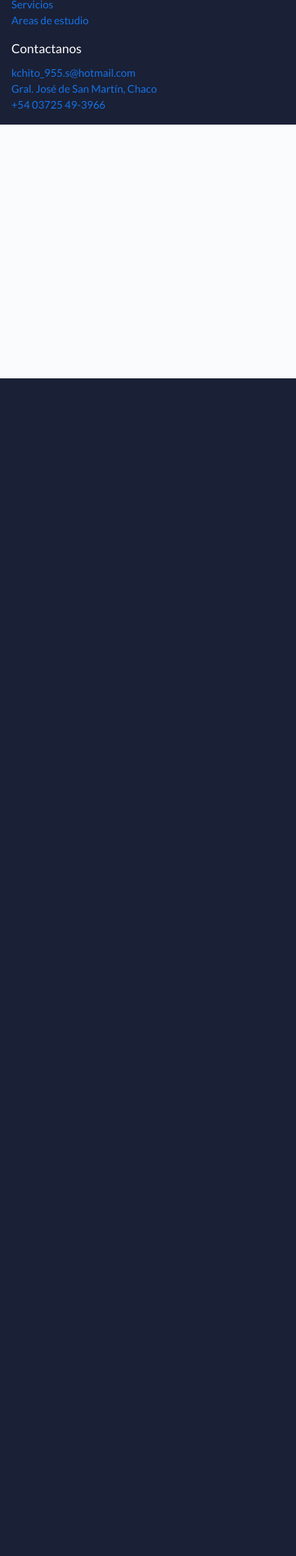
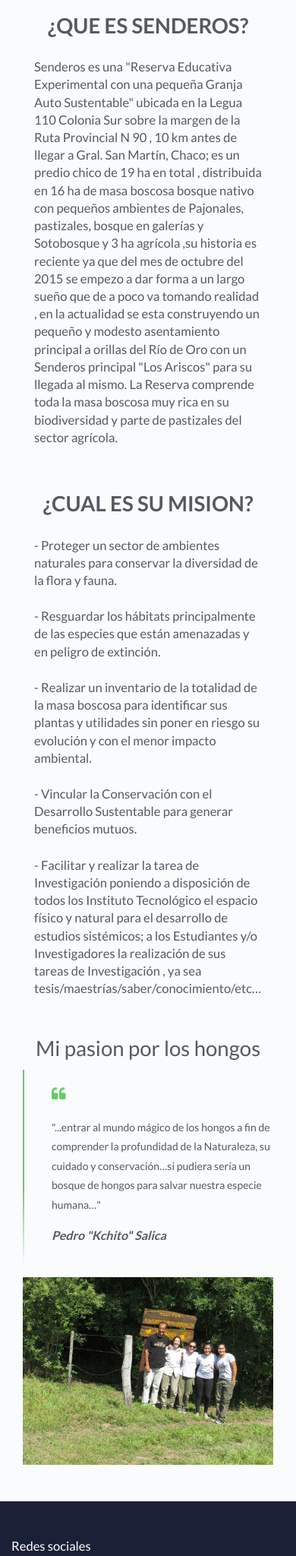
Before and after one commit to redmor1/Proyecto-Final-Reserva, a Django app: page /quienes_somos/ in a window 390 px wide. Shown: the part 346-2394 px from the top of the page at 76% size. Before the commit the page ends 844 px from the top, so only its background shows below. Run offline with Django 4.2, Linux system fonts and the light colour scheme; some libraries are stand-ins or nearby versions.

Commit message:
Agregar pagina cruda de quienes_somos.html

```diff
--- a/reserva/static/css/styles.css
+++ b/reserva/static/css/styles.css
@@ -54,3 +54,58 @@ ul.post-meta li {
     overflow:hidden
 
 }
+
+
+blockquote {
+    position: relative;
+    text-align: left;
+    padding: 1.2em 0 2em 38px;
+    border: none;
+    margin: 20px auto 20px;
+    max-width: 800px;
+    width:100%;
+    display: block;
+}
+
+blockquote:after {
+    content: "";
+    display: block;
+    width: 2px;
+    height: 100%;
+    position: absolute;
+    left: 0;
+    color: #66cc66;
+    top: 0;
+    background: -moz-linear-gradient(top,#66cc66 0%,#66cc66 60%,rgba(255,255,255,0) 100%);
+    background: -webkit-linear-gradient(top,#66cc66 0%,#66cc66 60%,rgba(255,255,255,0) 100%);
+    /* background: linear-gradient(to bottom,#66cc66 0%,#66cc66 60%,rgba(255,255,255,0) 100%); */
+}
+
+blockquote:before {
+    content:"\f10d";
+    font-family: "fontawesome";
+    font-size: 20px;
+    display: block;
+    margin-bottom: 0.8em;
+    font-weight: 400;
+    color: #66cc66;
+}
+
+blockquote > cite,
+blockquote > p > cite {
+    display: block;
+    font-size: 16px;
+    line-height: 1.3em;
+    font-weight: 700;
+    font-style: normal;
+    margin-top: 1.1em;
+    letter-spacing: 0;
+    font-style:italic;
+}
+
+
+.imagen {
+
+    width:100%;
+    overflow:hidden;
+}
--- a/reserva/templates/base.html
+++ b/reserva/templates/base.html
@@ -9,6 +9,7 @@
     <link rel="stylesheet" type="text/css" href="{% static 'css/styles.css' %}">
     <link rel="stylesheet" href="https://cdn.jsdelivr.net/npm/bootstrap@4.0.0/dist/css/bootstrap.min.css" integrity="sha384-Gn5384xqQ1aoWXA+058RXPxPg6fy4IWvTNh0E263XmFcJlSAwiGgFAW/dAiS6JXm" crossorigin="anonymous">
     <link rel="icon" href="{% static 'img/senderos.ico' %}">
+    <link rel="stylesheet" href="https://cdnjs.cloudflare.com/ajax/libs/font-awesome/4.7.0/css/font-awesome.min.css">
         	<!-- Fonts and icons -->
 	<script src="{% static 'js/plugin/webfont/webfont.min.js' %}"></script>
 	<script>
--- a/reserva/templates/quienes_somos.html
+++ b/reserva/templates/quienes_somos.html
@@ -1,6 +1,76 @@
 {% extends 'base.html' %}
+{% load static %}
+
+{% block content %}
+<div class="container row ml-auto mr-auto">
+    <div class="col-md-12">
+        <div class="p-3 p-md-5 text-white rounded mt-5">
+            <img class="sidebar-image" src="{% static 'img/examples/product10.jpeg' %}">
+        </div>
+    </div>
 
 
-{% block content %}
+      <div class="col-md-12">
+        <h1 class="text-center fw-bold mb-4">¿QUE ES SENDEROS?</h1>
+        <div class="col-md-8 ml-auto mr-auto">
+            <p class="h4">Senderos es una "Reserva Educativa Experimental con una pequeña
+                Granja Auto Sustentable" ubicada en la Legua 110 Colonia Sur sobre la
+                margen de la Ruta Provincial N 90 , 10 km antes de llegar a Gral. San
+                Martín, Chaco; es un predio chico de 19 ha en total , distribuida en 16
+                ha de masa boscosa bosque nativo con pequeños ambientes de Pajonales,
+                pastizales, bosque en galerías y Sotobosque y 3 ha agrícola ,su historia
+                es reciente ya que del mes de octubre del 2015 se empezo a dar forma a
+                un largo sueño que de a poco va tomando realidad , en la actualidad se
+                esta construyendo un pequeño y modesto asentamiento principal a orillas
+                del Río de Oro con un Senderos principal "Los Ariscos" para su llegada al
+                mismo.
+
+                La Reserva comprende toda la masa boscosa muy rica en su
+                biodiversidad y parte de pastizales del sector agrícola.</p>
+        </div>
+      </div>
+      <div class="col-md-12">
+        <h1 class="text-center fw-bold mb-4 mt-5">¿CUAL ES SU MISION?</h1>
+        <div class="col-md-8 ml-auto mr-auto">
+            <p class="h4 mb-4">- Proteger un sector de ambientes naturales para conservar la
+                diversidad de la flora y fauna.</p>
+
+            <p class="h4 mb-4">- Resguardar los hábitats principalmente de las especies que están
+                amenazadas y en peligro de extinción.</p>
+
+            <p class="h4 mb-4">- Realizar un inventario de la totalidad de la masa boscosa para
+                identificar sus plantas y utilidades sin poner en riesgo su evolución y con
+                el menor impacto ambiental.</p>
+
+            <p class="h4 mb-4">- Vincular la Conservación con el Desarrollo Sustentable para generar
+                beneficios mutuos.</p>
+
+            <p class="h4 mb-4">- Facilitar y realizar la tarea de Investigación poniendo a disposición de
+                todos los Instituto Tecnológico el espacio físico y natural para el desarrollo
+                de estudios sistémicos; a los Estudiantes y/o Investigadores la realización
+                de sus tareas de Investigación , ya sea
+                tesis/maestrías/saber/conocimiento/etc…</p>
+
+        </div>
+      </div>
+
+    <div class="col-md-8 ml-auto mr-auto mt-4">
+        <h1 class="text-center">Mi pasion por los hongos</h1>
+        <blockquote class="wp-block-quote">
+
+            <p>
+                "...entrar al mundo mágico de los hongos a fin de comprender la
+                profundidad de la Naturaleza, su cuidado y conservación…si pudiera sería
+                un bosque de hongos para salvar nuestra especie humana…" </p><cite>Pedro "Kchito" Salica</cite>
+        </blockquote>
+
+
+        <img class="imagen" src="{% static 'img/senderos.jpg' %}">
+    </div>
+
+
+
+
+</div>
 
 {% endblock %}
```
Also changed, not shown: reserva/static/img/senderos.jpg (added).
